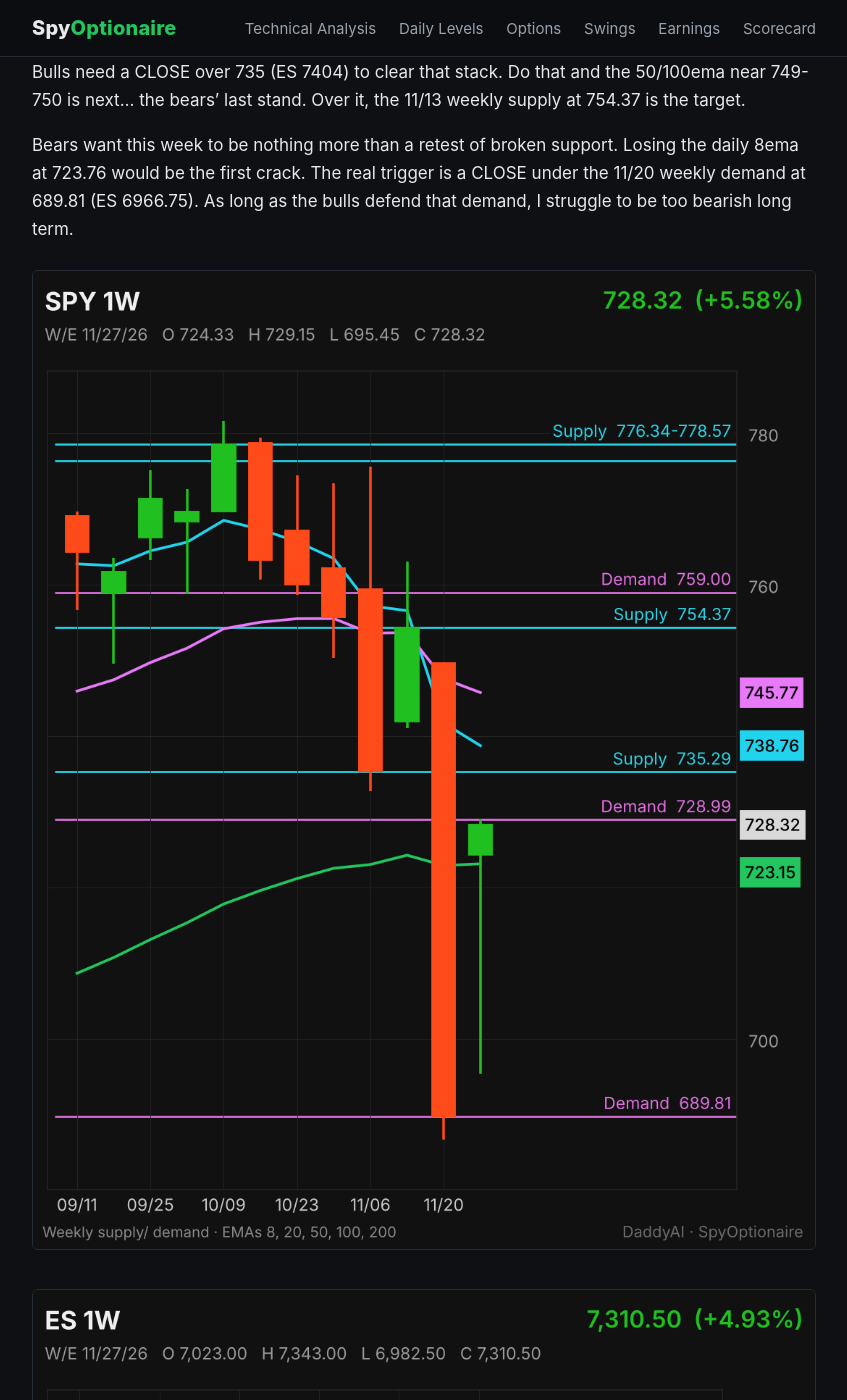
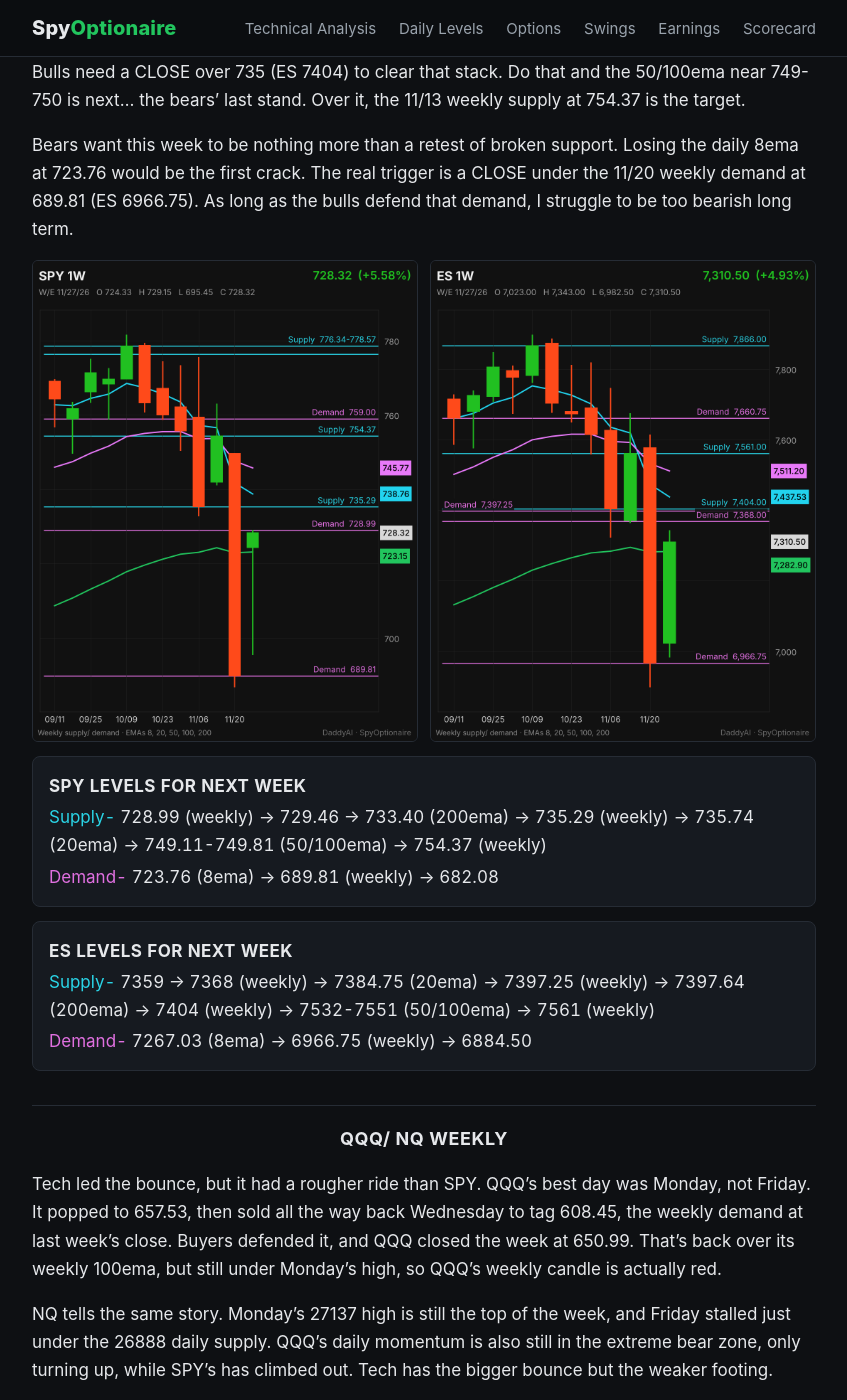
Before and after one commit to SpyOptionaire/spyoptionaire.github.io, a Jekyll site: the page built from _posts/2026-11-27-weekly-bulls-take-back-half-the-drop.md, in a window 1280 px wide and 1400 px high, scrolled down 1100 px. Shown: the whole window, without its empty margins (216-1063 px from the left). Built offline with Jekyll 4.4.1, drawn with Linux system fonts in a browser that asks for light colours.

Commit message:
Weekly TA 11-27-26: 4:5 charts side by side on wide screens, one per row on phones
Co-Authored-By: Claude Opus 5.5 <noreply@anthropic.com>
Claude-Session: https://claude.ai/code/session_01EnXCpuVm1syN7WUqHq3gzN

```diff
--- a/_posts/2026-11-27-weekly-bulls-take-back-half-the-drop.md
+++ b/_posts/2026-11-27-weekly-bulls-take-back-half-the-drop.md
@@ -29,9 +29,10 @@ Bulls need a CLOSE over 735 (ES 7404) to clear that stack. Do that and the 50/10
 
 Bears want this week to be nothing more than a retest of broken support. Losing the daily 8ema at 723.76 would be the first crack. The real trigger is a CLOSE under the 11/20 weekly demand at 689.81 (ES 6966.75). As long as the bulls defend that demand, I struggle to be too bearish long term.
 
+<div class="charts" markdown="1">
 ![SPY weekly chart with weekly EMAs and weekly supply/ demand levels](/assets/charts/2026-11-27/SPY_1w.png)
-
 ![ES weekly chart with weekly EMAs and weekly supply/ demand levels](/assets/charts/2026-11-27/ES_1w.png)
+</div>
 
 <div class="levels" markdown="1">
 **SPY LEVELS FOR NEXT WEEK**
@@ -59,9 +60,10 @@ Bulls want a CLOSE over Monday's high first (NQ 27137), which also clears that 2
 
 Bears want a second run at the lows. A CLOSE under 608.45 (NQ 25291) breaks the demand buyers just defended, and that would hand tech back to the bears.
 
+<div class="charts" markdown="1">
 ![QQQ weekly chart with weekly EMAs and weekly supply/ demand levels](/assets/charts/2026-11-27/QQQ_1w.png)
-
 ![NQ weekly chart with weekly EMAs and weekly supply/ demand levels](/assets/charts/2026-11-27/NQ_1w.png)
+</div>
 
 <div class="levels" markdown="1">
 **QQQ LEVELS FOR NEXT WEEK**
@@ -85,7 +87,9 @@ VIX backs up the bounce. It lost a third of its value this week, from 35.89 down
 
 The jobs report is the test for VIX too. If it holds under the 20ema through Friday, that keeps the bulls' path open, with the 50ema at 20.70 as the next demand. IF VIX gets back over its 8ema at 26.15 while SPY is still stuck under that 735 stack, that's the warning sign.
 
+<div class="charts one" markdown="1">
 ![VIX daily chart with EMAs and supply/ demand levels](/assets/charts/2026-11-27/VIX_1d.png)
+</div>
 
 <div class="levels" markdown="1">
 **VIX DAILY LEVELS**
@@ -107,9 +111,10 @@ The bulls first need to CLOSE back over 62,060 to get back in balance. The 60,27
 
 Bears want a CLOSE under 59,085, last week's weekly demand. Under that, the next demands are 58,900 and 57,985.
 
+<div class="charts" markdown="1">
 ![Bitcoin (MBT) weekly chart with weekly EMAs and weekly supply/ demand levels](/assets/charts/2026-11-27/BTC_1w.png)
-
 ![Bitcoin (MBT) daily chart with EMAs and supply/ demand levels](/assets/charts/2026-11-27/BTC_1d.png)
+</div>
 
 <div class="levels" markdown="1">
 **BITCOIN (MBT) LEVELS**
--- a/assets/css/style.css
+++ b/assets/css/style.css
@@ -20,6 +20,10 @@ nav a { color:var(--muted); margin-left:18px; font-size:15px; } nav a:hover { co
 .post .disclaimer { color:var(--muted); font-style:italic; font-size:14px; border-left:3px solid var(--line); padding-left:10px; }
 .post h3 { text-align:center; font-size:18px; letter-spacing:.6px; margin:34px 0 10px; padding-top:18px; border-top:1px solid var(--line); }
 .post img { width:100%; height:auto; border:1px solid var(--line); border-radius:6px; margin:10px 0 4px; }
+.charts p { display:grid; grid-template-columns:1fr 1fr; gap:12px; margin:10px 0; }
+.charts p img { margin:0; }
+.charts.one p { grid-template-columns:1fr; max-width:390px; margin:10px auto; }
+@media (max-width:600px) { .charts p { grid-template-columns:1fr; } .charts.one p { max-width:none; } }
 .levels { background:var(--panel); border:1px solid var(--line); border-radius:8px; padding:12px 16px; margin:14px 0; font-variant-numeric:tabular-nums; }
 .levels p { margin:3px 0; } .levels strong { letter-spacing:.4px; }
 .levels .s { color:var(--sup); } .levels .m { color:var(--dem); }
```
